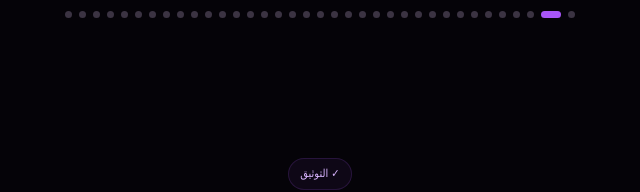
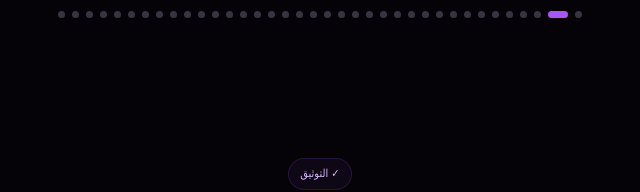
Before and after one commit to ramshapus/-, a plain HTML site: page index.html in a window 1280 px wide. Shown: the part 2182-2374 px from the top of the page, 320-960 px from the left. Drawn offline with Linux system fonts and the light colour scheme.

Commit message:
Update customer reviews section in index.html

```diff
--- a/index.html
+++ b/index.html
@@ -600,7 +600,7 @@ function openWhatsApp(){
   const message="السلام عليكم رمشة بلس 👋🏻\n\nأرغب بالاستفسار عن خدمات المتجر.";
   window.open(`https://wa.me/${WHATSAPP}?text=${encodeURIComponent(message)}`,"_blank");
 }
-/* تقييمات العملاء الـ36 */
+/* تقييمات العملاء الـ37 */
 const reviews=[
 "خدمه سريعه واسلوب عسل ومحترمين وسعرهم رخيص🤍",
 "ممتازه",
@@ -637,9 +637,9 @@ const reviews=[
 "رائعة",
 "تعامل زين وخدمة فنانه واشكر خدمة العملاء",
 "مو اول تعامل ولا آخر تعامل سرعه استجابه وخدمه ممتازه",
-"محترمين وسريعين"
+"محترمين وسريعين",
+"مشكورررين ماتقصرون ، الله يوفقكم ويسعدكم❤️"
 ];
-
 const reviewTrack=document.getElementById("reviewTrack");
 const reviewDots=document.getElementById("reviewDots");
 let currentReview=0;
```
